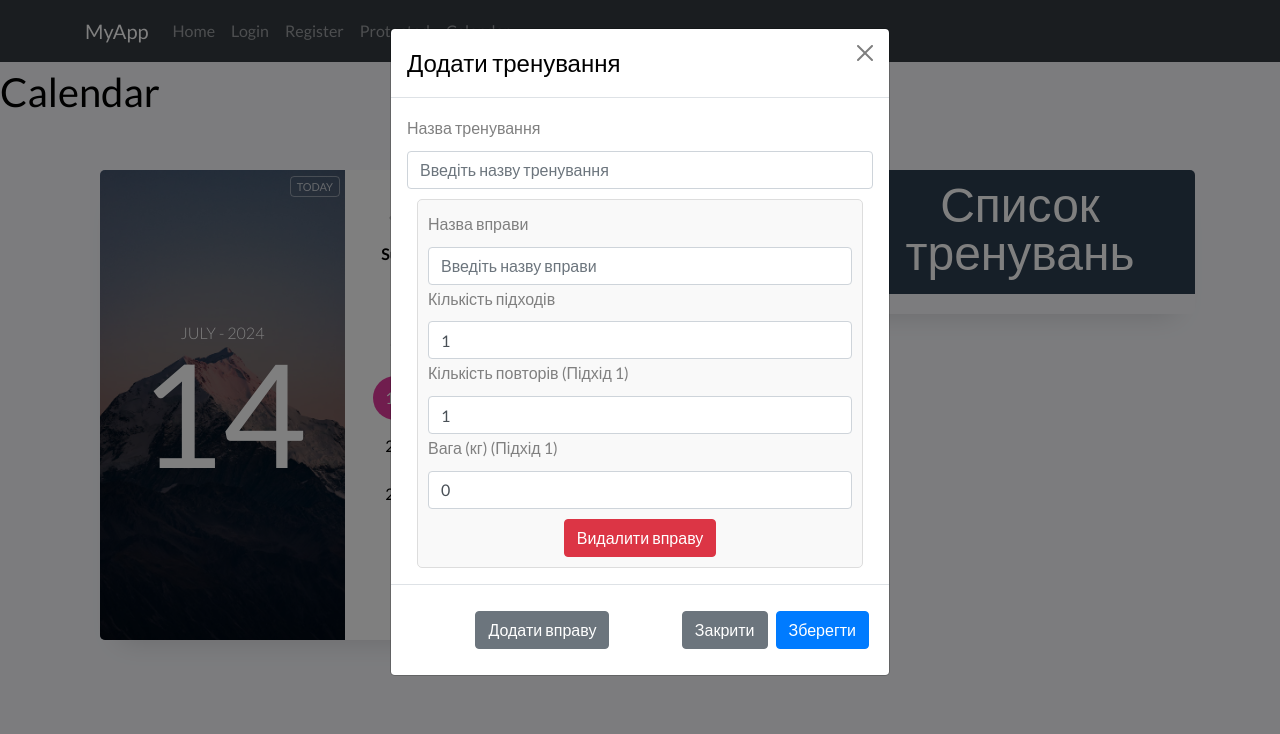
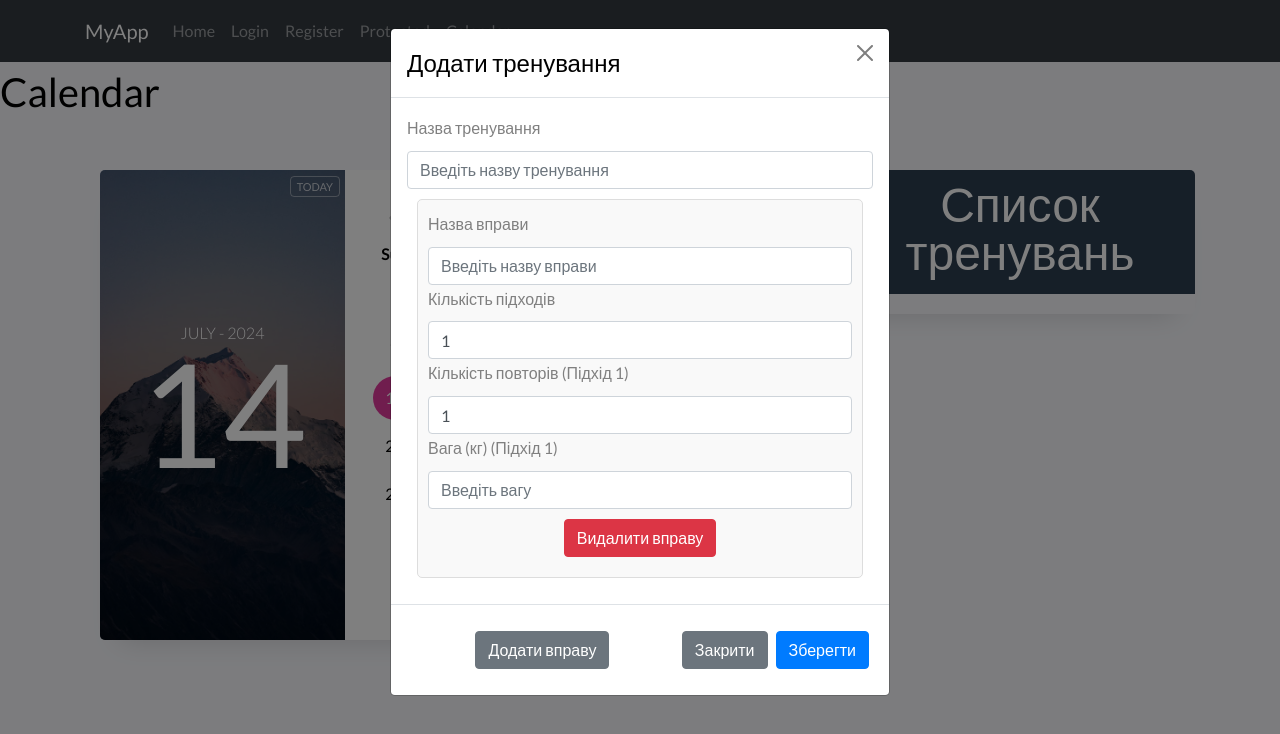
Before and after one commit to OctaneAL/fitness-app-frontend, a React (Create React App) app: page /calendar in a window 1280 px wide. Both pictures are taken after a click on the button "Додати тренування". Shown: the top 734 px of the page. Built offline with nearby package versions, Linux system fonts and the light colour scheme.

Commit message:
Edit&Delete Trainings

```diff
--- a/src/components/CalendarComponent.js
+++ b/src/components/CalendarComponent.js
@@ -9,12 +9,15 @@ import bgImage from '../assets/images/bg.jpg';
 const CalendarComponent = () => {
   const [events, setEvents] = useState([]);
   const [showModal, setShowModal] = useState(false);
-  const [newEvent, setNewEvent] = useState({
+  const initialEventState = {
     name: '',
-    exercises: [{ name: '', sets: 1, details: [{ repeats: 1, weight: 0 }] }],
-  });
+    exercises: [{ name: '', sets: 1, details: [{ repeats: 1, weight: '' }] }]
+  };
+  const [newEvent, setNewEvent] = useState(initialEventState);
   const [selectedDate, setSelectedDate] = useState(null);
   const [validated, setValidated] = useState(false);
+  const [editEvent, setEditEvent] = useState(null);
+
 
   useEffect(() => {
     const loadScript = (src) => {
@@ -224,20 +227,47 @@ const CalendarComponent = () => {
     loadJQueryAndBootstrap();
   }, []);
 
+  const handleDeleteEvent = (index) => {
+    const updatedEvents = events.filter((_, i) => i !== index);
+    setEvents(updatedEvents);
+  };
+
+  const handleEditEvent = (eventIndex) => {
+    const eventToEdit = filteredEvents[eventIndex];
+    setNewEvent(eventToEdit);
+    setEditEvent(eventIndex);
+    setShowModal(true);
+  };
+
+  const handleCloseModal = () => {
+    setShowModal(false);
+    setEditEvent(null);
+    setNewEvent(initialEventState);
+  };
+
   const handleAddEvent = (event) => {
     const form = event.currentTarget;
     event.preventDefault();
-    console.log(form.checkValidity());
+
     if (form.checkValidity() === false) {
       event.preventDefault();
       event.stopPropagation();
     } else {
-      setEvents([...events, { ...newEvent, date: selectedDate }]);
+      let updatedEvents;
+      if (editEvent !== null) {
+        updatedEvents = [...events];
+        updatedEvents[editEvent] = { ...newEvent, date: selectedDate };
+      } else {
+        updatedEvents = [...events, { ...newEvent, date: selectedDate }];
+      }
+      setEvents(updatedEvents);
       setShowModal(false);
       setNewEvent({ name: '', exercises: [{ name: '', sets: 1, details: [{ repeats: 1, weight: '' }] }] });
+      setEditEvent(null);
     }
     setValidated(true);
   };
+
 
   const handleInputChange = (e, exerciseIndex, field, setIndex) => {
     const { value } = e.target;
@@ -403,6 +433,10 @@ const CalendarComponent = () => {
                           </li>
                         ))}
                       </ul>
+                      <div className="d-flex justify-content-between">
+                        <Button variant="secondary" onClick={() => handleEditEvent(index)}>Редагувати</Button>
+                        <Button variant="danger" onClick={() => handleDeleteEvent(index)}>Видалити</Button>
+                      </div>
                     </li>
                   ))}
                 </ul>
@@ -412,9 +446,9 @@ const CalendarComponent = () => {
         </div>
       </div>
 
-      <Modal show={showModal} onHide={() => setShowModal(false)}>
+      <Modal show={showModal} onHide={handleCloseModal}>
   <Modal.Header closeButton>
-          <Modal.Title>Додати тренування</Modal.Title>
+    <Modal.Title>{editEvent ? "Редагувати тренування" : "Додати тренування"}</Modal.Title>
   </Modal.Header>
   <Form noValidate validated={validated} onSubmit={handleAddEvent}>
     <Modal.Body>
@@ -430,7 +464,7 @@ const CalendarComponent = () => {
         <Form.Control.Feedback type="invalid">Будь ласка, введіть назву тренування.</Form.Control.Feedback>
       </Form.Group>
       {newEvent.exercises.map((exercise, exerciseIndex) => (
-              <div key={exerciseIndex} className="exercise-group" style={{paddingBottom: '0px', marginBottom: '0px'}}>
+        <div key={exerciseIndex} className="exercise-group">
           <Form.Group controlId={`exerciseName-${exerciseIndex}`}>
             <Form.Label>Назва вправи</Form.Label>
             <Form.Control
@@ -508,7 +542,7 @@ const CalendarComponent = () => {
       >
         Додати вправу
       </Button>
-            <Button variant="secondary" onClick={() => setShowModal(false)}>
+      <Button variant="secondary" onClick={handleCloseModal}>
         Закрити
       </Button>
       <Button variant="primary" type="submit">
@@ -516,8 +550,8 @@ const CalendarComponent = () => {
       </Button>
     </Modal.Footer>
   </Form>
+</Modal>
 
-      </Modal>
     </section>
   );
 };
```
Lines whose indentation alone changed are shown as unchanged.
